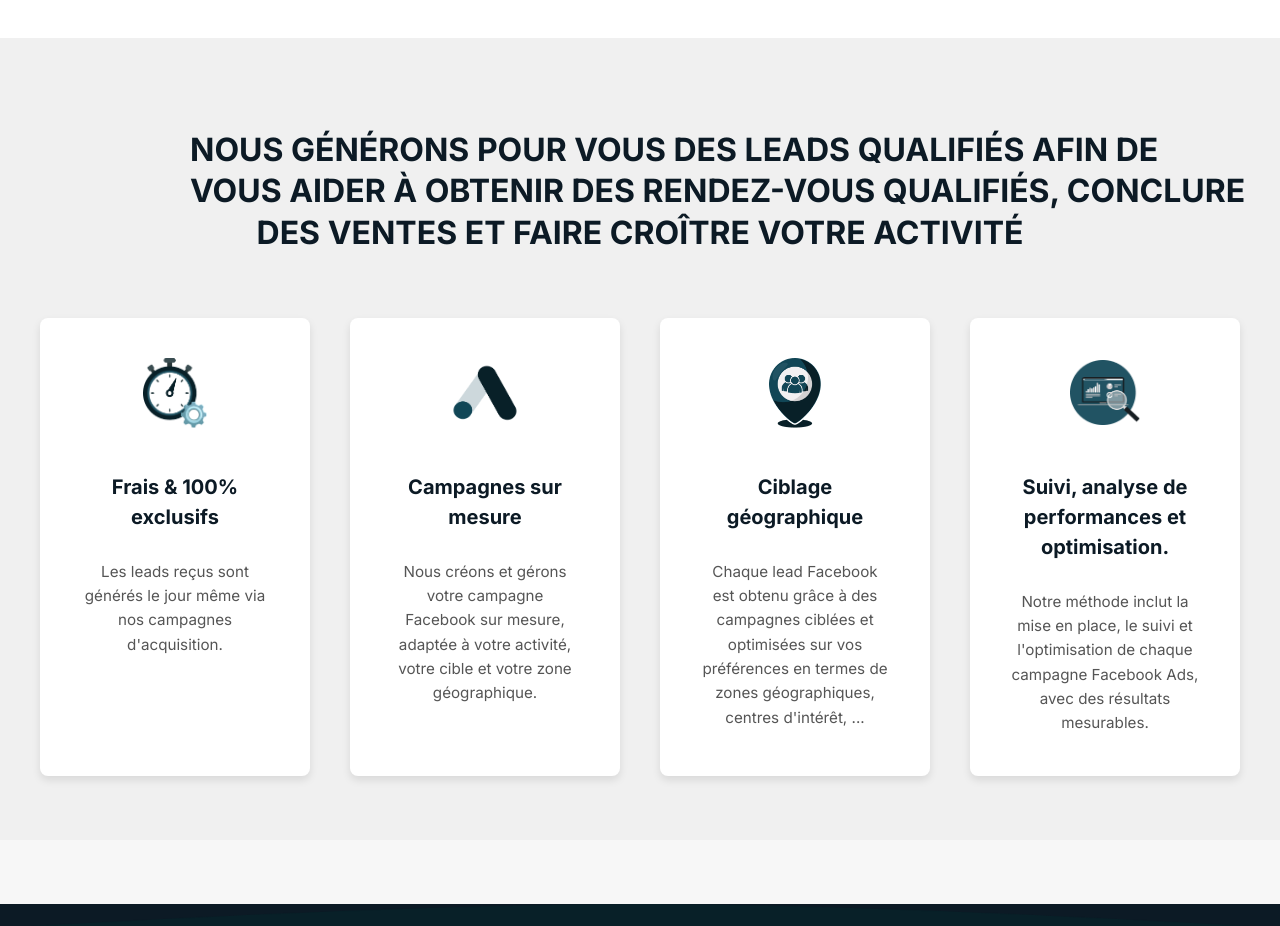
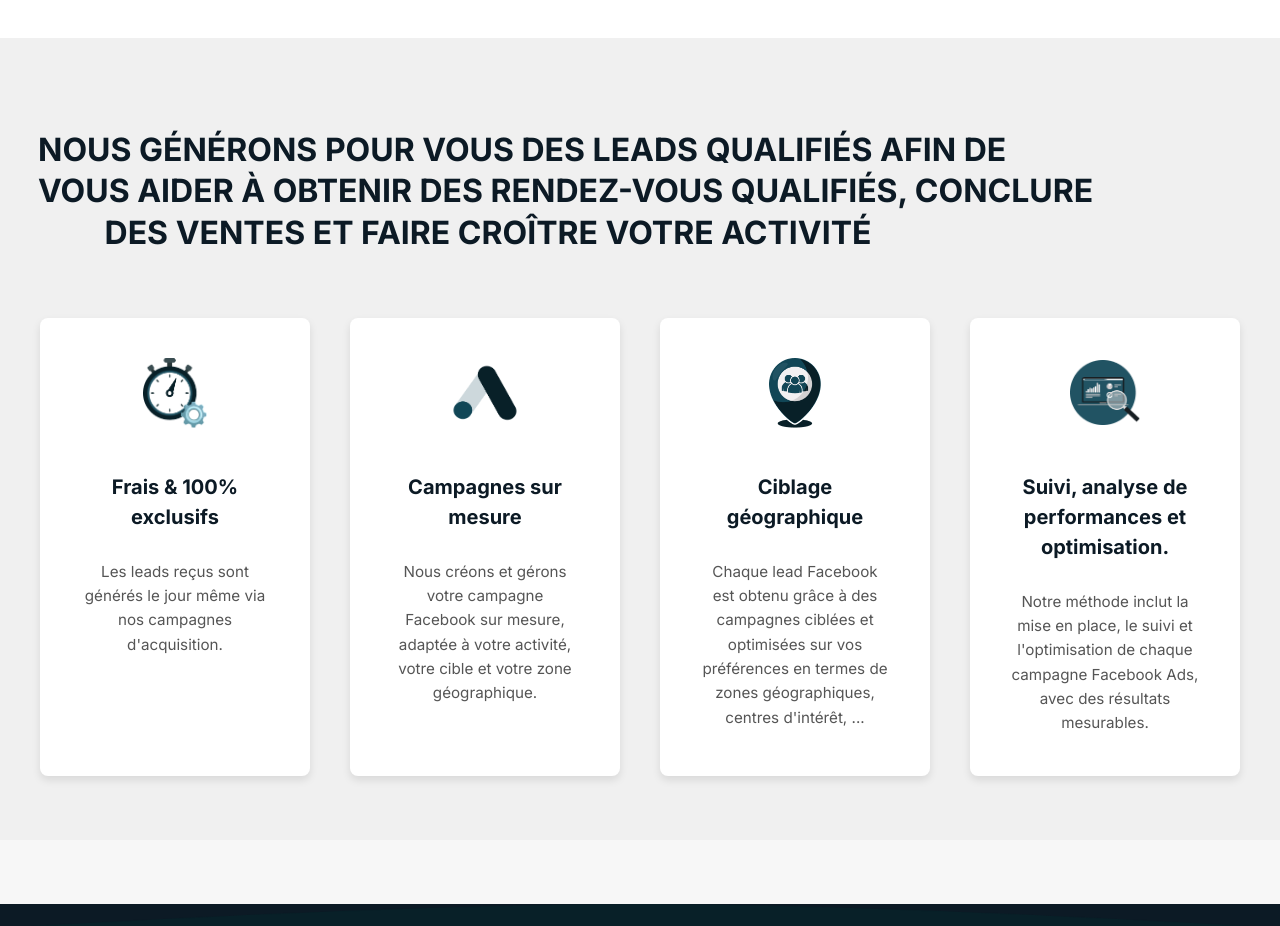
Before and after one commit to MARCOOOOOOOOOOOOOOOOO123/cockpit-lead, a Next.js app: page / in a window 1280 px wide. Shown: the part 2460-3386 px from the top of the page. Built offline with nearby package versions, Linux system fonts and the light colour scheme.

Commit message:
Update AdvantagesSection.module.css

```diff
--- a/src/styles/AdvantagesSection.module.css
+++ b/src/styles/AdvantagesSection.module.css
@@ -74,7 +74,7 @@
 @media (min-width: 768px) {
   .sectionTitle {
     font-size: 2rem; /* Titre plus grand sur desktop */
-    margin-right: 310;
+    margin-right: 310px;
     line-height: 1.3; /* Espacement des lignes pour le titre */
     white-space: nowrap;
   }
```
